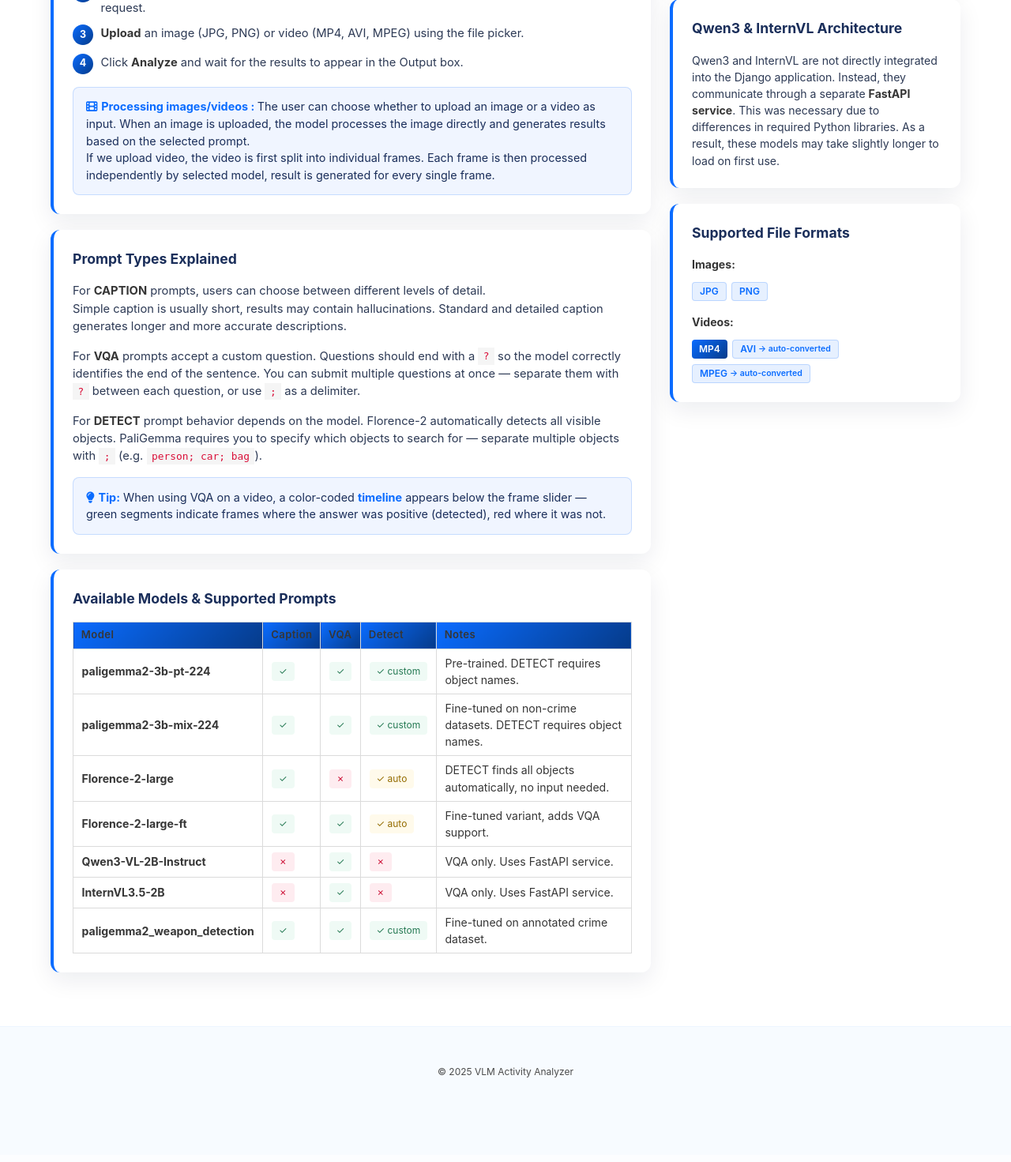
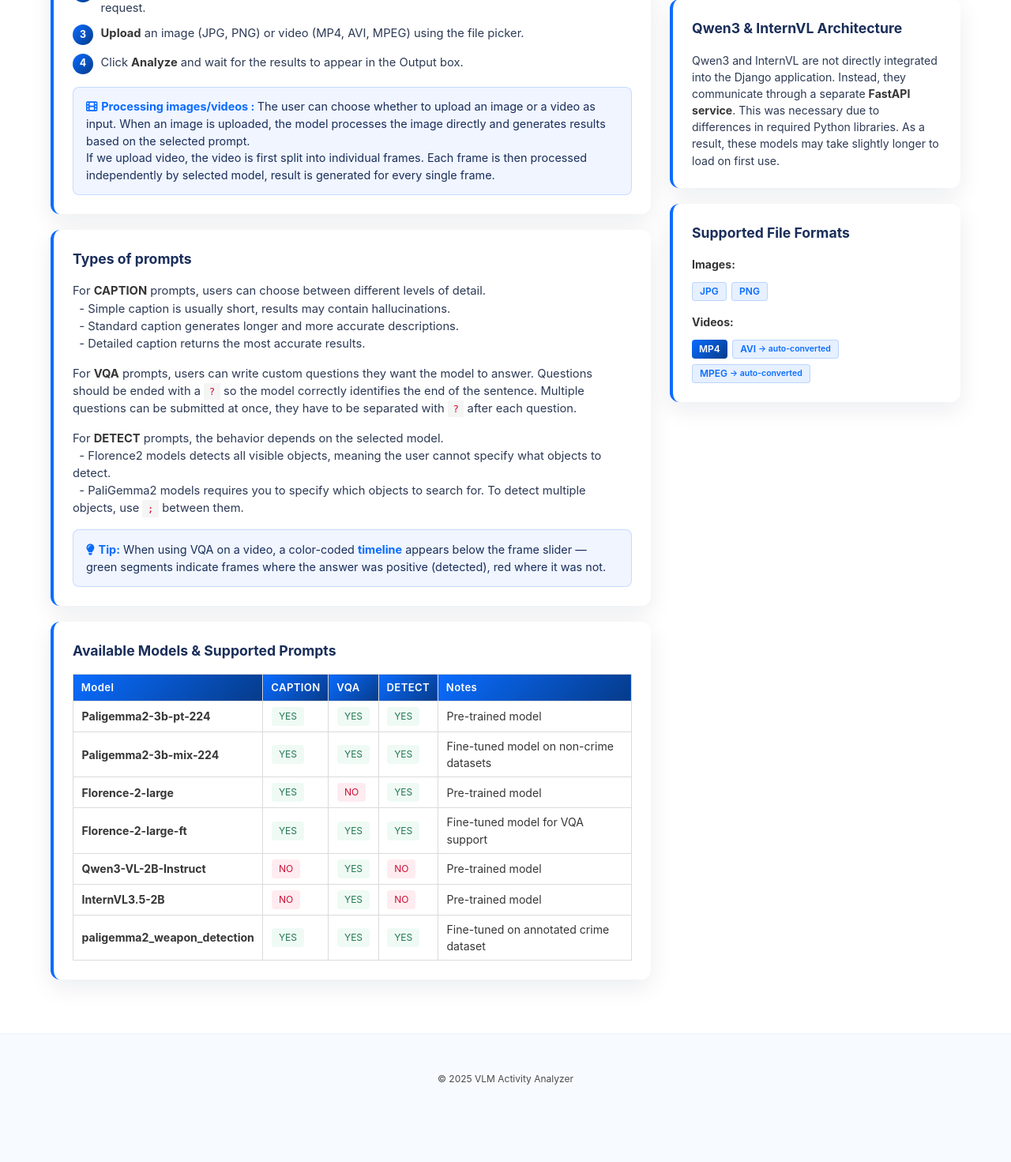
Before and after one commit to BorooBoss/video-based-action-recognition, a Django app: page /recognizer/instructions/ in a window 1280 px wide. Shown: the part 809-2280 px from the top of the page at 79% size. Before the commit the page ends 2173 px from the top, so only its background shows below. Run offline with Django 5.2, Linux system fonts and the light colour scheme.

Commit message:
fix: instructions layout, removed unnecessary things

```diff
--- a/djangoweb/recognizer/static/css/style.css
+++ b/djangoweb/recognizer/static/css/style.css
@@ -306,6 +306,9 @@ footer.footer {
     letter-spacing: 0.03em;
 }
 
+html body table.model-table thead tr th {
+    color: white;
+}
 .model-table td {
     font-size: 0.88rem;
     vertical-align: middle;
--- a/djangoweb/recognizer/templates/instructions.html
+++ b/djangoweb/recognizer/templates/instructions.html
@@ -87,18 +87,25 @@
                 <!-- PROMPT TYPES -->
                 <div class="instructions-card">
                     <div class="instructions-section-header">
-                        <div class="instructions-section-title">Prompt Types Explained</div>
+                        <div class="instructions-section-title">Types of prompts</div>
                     </div>
 
                     <p style="color:#2d3a55; font-size:0.92rem; margin-bottom:1rem;">
                         For <strong>CAPTION</strong> prompts, users can choose between different levels of detail.
-                        <br>    Simple caption is usually short, results may contain hallucinations. Standard and detailed caption generates longer and more accurate descriptions.
+                        <br> &nbsp; - Simple caption is usually short, results may contain hallucinations.
+                        <br> &nbsp; - Standard caption generates longer and more accurate descriptions.
+                        <br> &nbsp; - Detailed caption returns the most accurate results.
                     </p>
                     <p style="color:#2d3a55; font-size:0.92rem; margin-bottom:1rem;">
-                        For <strong>VQA</strong> prompts accept a custom question. Questions should end with a <code>?</code> so the model correctly identifies the end of the sentence. You can submit multiple questions at once — separate them with <code>?</code> between each question, or use <code>;</code> as a delimiter.
+                        For <strong>VQA</strong> prompts, users can write custom questions they want the model to answer.
+                        Questions should be ended with a <code>?</code> so the model
+                        correctly identifies the end of the sentence. Multiple questions can be submitted at once,
+                        they have to be separated with <code>?</code> after each question.
                     </p>
                     <p style="color:#2d3a55; font-size:0.92rem; margin-bottom:0;">
-                        For <strong>DETECT</strong> prompt behavior depends on the model. Florence-2 automatically detects all visible objects. PaliGemma requires you to specify which objects to search for — separate multiple objects with <code>;</code> (e.g. <code>person; car; bag</code>).
+                        For <strong>DETECT</strong> prompts, the behavior depends on the selected model.
+                        <br> &nbsp; - Florence2 models detects all visible objects, meaning the user cannot specify what objects to detect.
+                        <br> &nbsp; - PaliGemma2 models requires you to specify which objects to search for. To detect multiple objects, use <code>;</code> between them.
                     </p>
 
                     <div class="tip-box" style="margin-top:1rem;">
@@ -117,62 +124,62 @@
                         <table class="table is-fullwidth is-bordered model-table">
                             <thead>
                             <tr>
-                                <th>Model</th>
-                                <th>Caption</th>
-                                <th>VQA</th>
-                                <th>Detect</th>
-                                <th>Notes</th>
+                                <th style="color: white !important;">Model</th>
+                                <th style="color: white !important;">CAPTION</th>
+                                <th style="color: white !important;">VQA</th>
+                                <th style="color: white !important;">DETECT</th>
+                                <th style="color: white !important;">Notes</th>
                             </tr>
                             </thead>
                             <tbody>
                             <tr>
-                                <td><strong>paligemma2-3b-pt-224</strong></td>
-                                <td><span class="tag is-success is-light">✓</span></td>
-                                <td><span class="tag is-success is-light">✓</span></td>
-                                <td><span class="tag is-success is-light">✓ custom</span></td>
-                                <td>Pre-trained. DETECT requires object names.</td>
+                                <td><strong>Paligemma2-3b-pt-224</strong></td>
+                                <td><span class="tag is-success is-light">YES</span></td>
+                                <td><span class="tag is-success is-light">YES</span></td>
+                                <td><span class="tag is-success is-light">YES</span></td>
+                                <td>Pre-trained model</td>
                             </tr>
                             <tr>
-                                <td><strong>paligemma2-3b-mix-224</strong></td>
-                                <td><span class="tag is-success is-light">✓</span></td>
-                                <td><span class="tag is-success is-light">✓</span></td>
-                                <td><span class="tag is-success is-light">✓ custom</span></td>
-                                <td>Fine-tuned on non-crime datasets. DETECT requires object names.</td>
+                                <td><strong>Paligemma2-3b-mix-224</strong></td>
+                                <td><span class="tag is-success is-light">YES</span></td>
+                                <td><span class="tag is-success is-light">YES</span></td>
+                                <td><span class="tag is-success is-light">YES</span></td>
+                                <td>Fine-tuned model on non-crime datasets</td>
                             </tr>
                             <tr>
                                 <td><strong>Florence-2-large</strong></td>
-                                <td><span class="tag is-success is-light">✓</span></td>
-                                <td><span class="tag is-danger is-light">✗</span></td>
-                                <td><span class="tag is-warning is-light">✓ auto</span></td>
-                                <td>DETECT finds all objects automatically, no input needed.</td>
+                                <td><span class="tag is-success is-light">YES</span></td>
+                                <td><span class="tag is-danger is-light">NO</span></td>
+                                <td><span class="tag is-success is-light">YES</span></td>
+                                <td>Pre-trained model</td>
                             </tr>
                             <tr>
                                 <td><strong>Florence-2-large-ft</strong></td>
-                                <td><span class="tag is-success is-light">✓</span></td>
-                                <td><span class="tag is-success is-light">✓</span></td>
-                                <td><span class="tag is-warning is-light">✓ auto</span></td>
-                                <td>Fine-tuned variant, adds VQA support.</td>
+                                <td><span class="tag is-success is-light">YES</span></td>
+                                <td><span class="tag is-success is-light">YES</span></td>
+                                <td><span class="tag is-success is-light">YES</span></td>
+                                <td>Fine-tuned model for VQA support</td>
                             </tr>
                             <tr>
                                 <td><strong>Qwen3-VL-2B-Instruct</strong></td>
-                                <td><span class="tag is-danger is-light">✗</span></td>
-                                <td><span class="tag is-success is-light">✓</span></td>
-                                <td><span class="tag is-danger is-light">✗</span></td>
-                                <td>VQA only. Uses FastAPI service.</td>
+                                <td><span class="tag is-danger is-light">NO</span></td>
+                                <td><span class="tag is-success is-light">YES</span></td>
+                                <td><span class="tag is-danger is-light">NO</span></td>
+                                <td>Pre-trained model</td>
                             </tr>
                             <tr>
                                 <td><strong>InternVL3.5-2B</strong></td>
-                                <td><span class="tag is-danger is-light">✗</span></td>
-                                <td><span class="tag is-success is-light">✓</span></td>
-                                <td><span class="tag is-danger is-light">✗</span></td>
-                                <td>VQA only. Uses FastAPI service.</td>
+                                <td><span class="tag is-danger is-light">NO</span></td>
+                                <td><span class="tag is-success is-light">YES</span></td>
+                                <td><span class="tag is-danger is-light">NO</span></td>
+                                <td>Pre-trained model</td>
                             </tr>
                             <tr>
                                 <td><strong>paligemma2_weapon_detection</strong></td>
-                                <td><span class="tag is-success is-light">✓</span></td>
-                                <td><span class="tag is-success is-light">✓</span></td>
-                                <td><span class="tag is-success is-light">✓ custom</span></td>
-                                <td>Fine-tuned on annotated crime dataset.</td>
+                                <td><span class="tag is-success is-light">YES</span></td>
+                                <td><span class="tag is-success is-light">YES</span></td>
+                                <td><span class="tag is-success is-light">YES</span></td>
+                                <td>Fine-tuned on annotated crime dataset</td>
                             </tr>
                             </tbody>
                         </table>
@@ -181,10 +188,9 @@
 
             </div>
 
-            <!-- RIGHT COLUMN -->
             <div class="column is-4">
 
-                <!-- PERFORMANCE -->
+
                 <div class="instructions-card">
                     <div class="instructions-section-header">
                         <div class="instructions-section-title">Performance & Speed</div>
```
